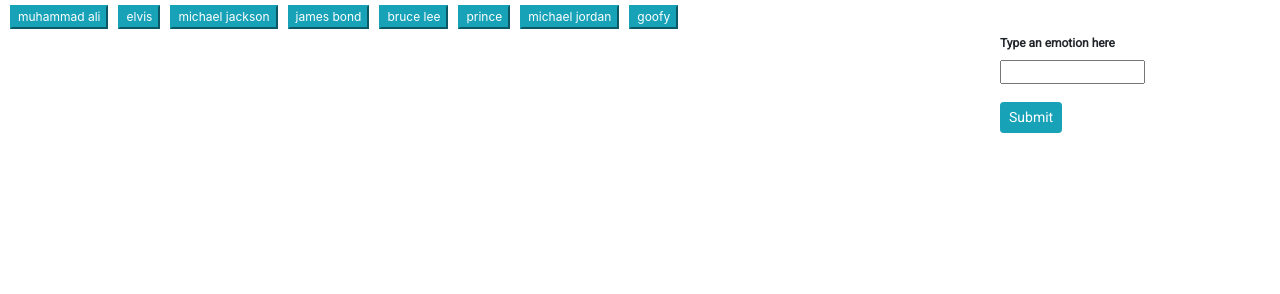
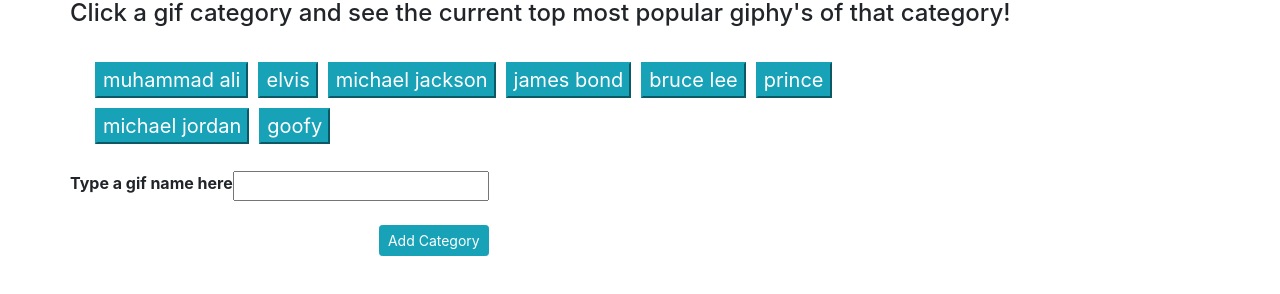
Before and after one commit to codeproj01/giphy, a plain HTML site: page index.html in a window 1280 px wide. Drawn offline with nearby package versions, Linux system fonts and the light colour scheme.

Commit message:
changed the html file-name

```diff
--- a/assets/style.css
+++ b/assets/style.css
@@ -1,5 +1,7 @@
+
 body {
 	background-color: LightGrey;
+width: 100%;
 }
 
 #form {
@@ -13,6 +15,11 @@ body {
 	margin-left: 5px;
 	font-size: 12px;
 	width: 75%;
+
+margin-top: 2%;
+      margin-bottom: 2%;
+      font-size: 125%;
+      font-weight: bold;
 }
 
 #emotions {
--- a/giphy.html
+++ b/index.html
@@ -9,24 +9,26 @@
 
 </head>
 <body>
+<div class="container">
+    <div class="row text-center guide"><h4> Click a gif category and see the current top most popular giphy's of that category!</h4></div>
 
 	<div id="emotionButtons">
 	<!-- where the buttons go -->
 	</div>
 
-	<div id="form">
 	<form id ="emotion-form">
-	  <label for="emotion-input">Type an emotion here</label><br>
-	  <input type="text" id="emotion-input"><br><br>
-	  <!-- <input id="addEmotion" type="submit" value="Submit"> -->
-	  <button type="button" class="btn btn-info btn-secondary btn-sm float-left" id="addEmotion" type="submit">Submit</button><br>
+	<div class="row">
+	<div>
+	  <label for="emotion-input"><b>Type a gif name here  <b></label><br><br>
+	</div>
+	  <input type="text" name="" id="emotion-input"><br><br><button class="btn btn-info btn-secondary btn-sm float-right" id="addEmotion">Add Category</button>
+	</div>
 	</form>
-	</div>
 
 	<div id="emotions">
 	<!-- where the gifs get dumped -->
 	</div>
-
+</div>
 
 <script type ="text/javascript" src="javascript/giphy.js"></script>
 </body>
```
